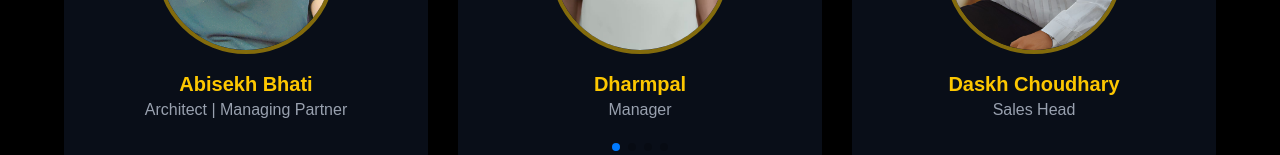
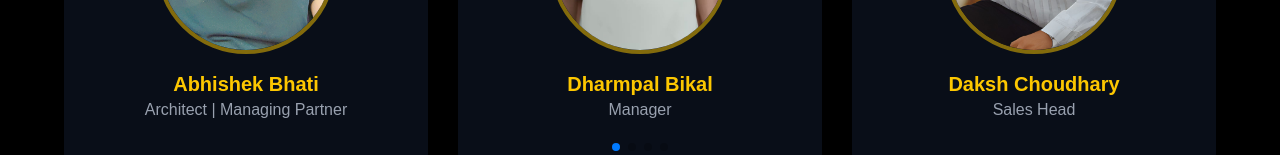
Before and after one commit to bikramm01/roseland-developers, a Next.js app: page / in a window 1280 px wide. Shown: the part 2373-2528 px from the top of the page. Built offline with nearby package versions, Linux system fonts and the light colour scheme.

Commit message:
Update contact page and homepage

```diff
--- a/src/app/contact/page.tsx
+++ b/src/app/contact/page.tsx
@@ -184,7 +184,7 @@ export default function ContactPage() {
             <Mail className="w-8 h-8 text-purple-400" />
             <div>
               <h3 className="font-semibold text-lg">Email</h3>
-              <p className="text-gray-400">info@roseland.com</p>
+              <p className="text-gray-400">info@roselanddevelopers.com</p>
             </div>
           </motion.div>
 
@@ -195,7 +195,7 @@ export default function ContactPage() {
             <Phone className="w-8 h-8 text-purple-400" />
             <div>
               <h3 className="font-semibold text-lg">Phone</h3>
-              <p className="text-gray-400">+91 98765 43210</p>
+              <p className="text-gray-400">+91 97725 64805</p>
             </div>
           </motion.div>
 
--- a/src/app/page.tsx
+++ b/src/app/page.tsx
@@ -138,9 +138,9 @@ export default function Home() {
           className="pb-12"
         >
           {[
-            { name: "Abisekh Bhati", role: "Architect | Managing Partner", img: "/team1.jpg" },
-            { name: "Dharmpal", role: "Manager", img: "/team2.jpg" },
-            { name: "Daskh Choudhary", role: "Sales Head", img: "/team3.jpg" },
+            { name: "Abhishek Bhati", role: "Architect | Managing Partner", img: "/team1.JPG" },
+            { name: "Dharmpal Bikal", role: "Manager", img: "/team2.jpg" },
+            { name: "Daksh Choudhary", role: "Sales Head", img: "/team3.jpg" },
             { name: "Devinder Singh", role: "Site Supervisor", img: "/team4.jpg" },
             { name: "Raj Kishor", role: "Site Supervisor", img: "/team5.jpg" },
             { name: "Rakesh", role: "Site Supervisor", img: "/team6.jpg" },
```
